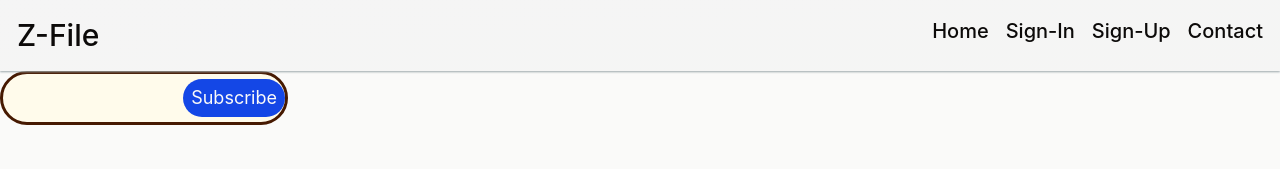
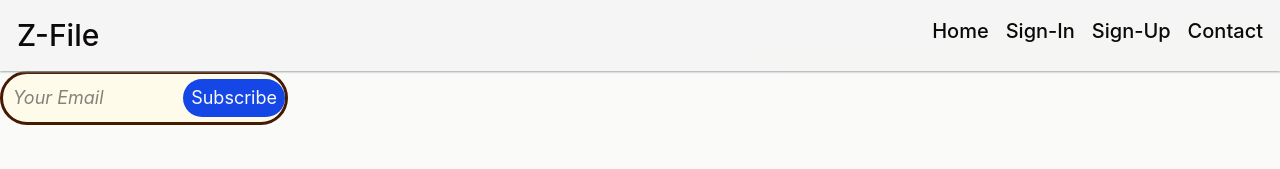
Before and after one commit to mahdi-lnx/z-file, a React (Vite) app in the folder frontend/: page / in a window 1280 px wide. Shown: the top 169 px of the page. Built offline with nearby package versions, Linux system fonts and the light colour scheme.

Commit message:
Added more input props to the email input of the SubscriptionForm component

```diff
--- a/frontend/src/components/forms/SubscriptionForm.tsx
+++ b/frontend/src/components/forms/SubscriptionForm.tsx
@@ -19,6 +19,8 @@ export const SubscriptionForm = (): ReactElement => {
             controller: fieldControllers.email,
             inputProps: {
                 id: "email",
+                placeholder: "Your Email",
+                name: "email",
                 className: cn(
                     "pr-0",
                     "py-0",
```
